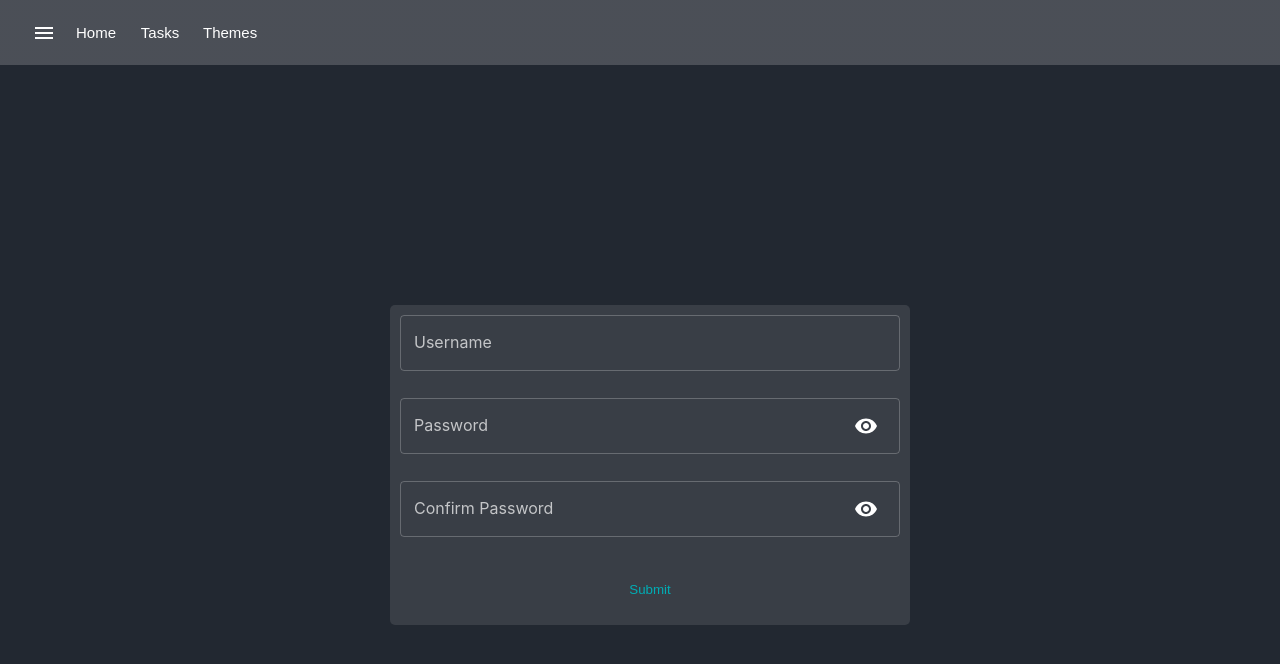
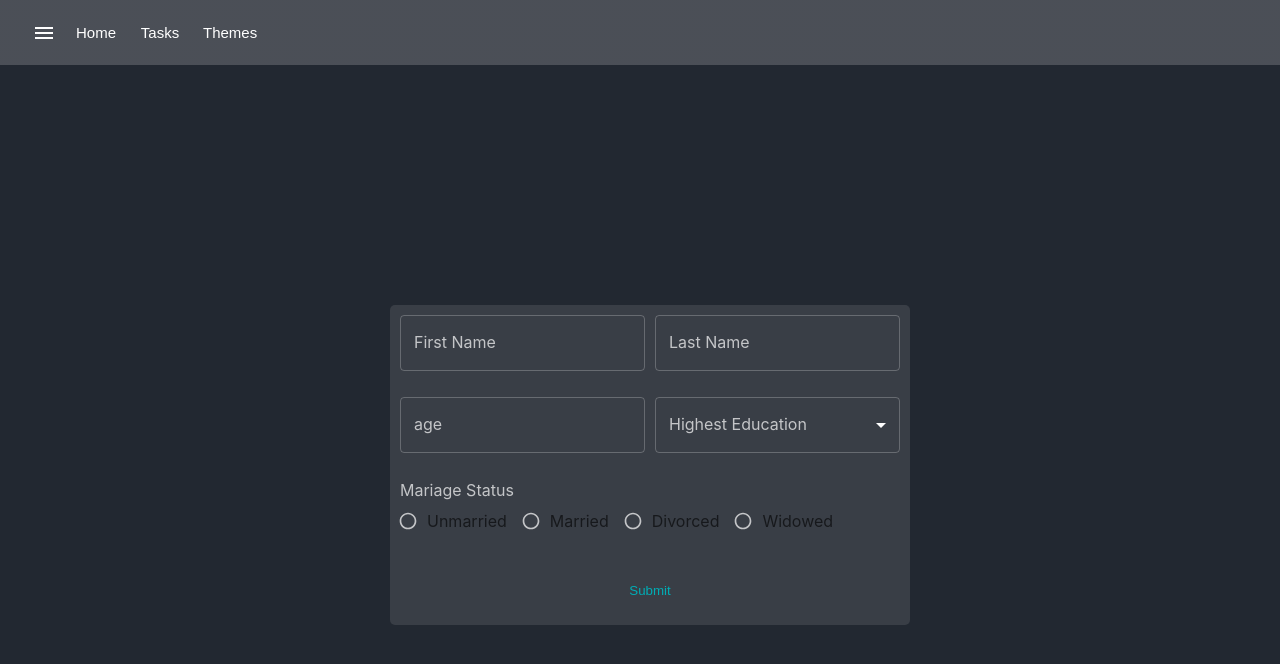
Before and after one commit to Xorbak/Portfolio, a React (Create React App) app: page /Registration in a window 1280 px wide. Shown: the top 664 px of the page. Built offline with nearby package versions, Linux system fonts and the light colour scheme.

Commit message:
validation and input bug fixes

```diff
--- a/src/components/Registration/Components/ContactInfo/ContactInfo.tsx
+++ b/src/components/Registration/Components/ContactInfo/ContactInfo.tsx
@@ -82,7 +82,7 @@ export const ContactInfo = (
                   sx={{ width: "100%" }}
                   name="email"
                   component={emailInput}
-                  helperText={errors.email}
+                  helperText={focus.email && errors.email}
                 />
               </Box>
               <Box
--- a/src/components/Registration/Components/ContactInfo/phoneNumberInput.tsx
+++ b/src/components/Registration/Components/ContactInfo/phoneNumberInput.tsx
@@ -7,7 +7,8 @@ export const phoneNumberInput = ({ field, form, ...props }) => {
     <TextField
       sx={styles.scroll}
       autoCorrect="off"
-      type={"number"}
+      inputProps={{ maxLength: 10 }}
+      type="tel"
       autoComplete="off"
       label="Phone number"
       placeholder="Phone number"
--- a/src/components/Registration/Components/Demographics/age.tsx
+++ b/src/components/Registration/Components/Demographics/age.tsx
@@ -6,6 +6,7 @@ export const age = ({ field, form, ...props }) => {
   return (
     <TextField
       fullWidth
+      placeholder="0"
       type={"number"}
       autoComplete="off"
       label="age"
--- a/src/components/Registration/Components/Demographics/firstName.tsx
+++ b/src/components/Registration/Components/Demographics/firstName.tsx
@@ -1,11 +1,16 @@
 import TextField from "@mui/material/TextField";
-import React from "react";
+import React, { useState } from "react";
 
 //@ts-ignore
 export const firstname = ({ field, form, ...props }) => {
+  const [inputValue, setInputValue] = useState("");
+
   return (
     <TextField
       fullWidth
+      onKeyDownCapture={(key) => {
+        /\d/g.test(key.key) && key.preventDefault();
+      }}
       autoComplete="off"
       label="First Name"
       {...field}
--- a/src/components/Registration/Components/Demographics/lastName.tsx
+++ b/src/components/Registration/Components/Demographics/lastName.tsx
@@ -6,6 +6,9 @@ export const lastname = ({ field, form, ...props }) => {
   return (
     <TextField
       fullWidth
+      onKeyDownCapture={(key) => {
+        /\d/g.test(key.key) && key.preventDefault();
+      }}
       autoComplete="off"
       label="Last Name"
       {...field}
--- a/src/components/Registration/Components/Demographics/maritalStatus.tsx
+++ b/src/components/Registration/Components/Demographics/maritalStatus.tsx
@@ -16,7 +16,7 @@ export const married = ({ field, form, ...props }) => {
         {...field}
         {...props}
       >
-        <FormControlLabel
+        <FormControlLabel //map through an array instead
           value="Unmarried"
           control={<Radio size="small" />}
           label="Unmarried"
--- a/src/components/Registration/Components/validation/demographicsSchema.tsx
+++ b/src/components/Registration/Components/validation/demographicsSchema.tsx
@@ -3,6 +3,7 @@ import * as yup from "yup";
 const demographicSchema = yup.object().shape({
   firstname: yup
     .string()
+    .matches(/^[a-zA-Z]+$/g, "Firstnames cant have numbers")
     .min(3, "Must be atleast 3 characters")
     .max(20, "Cannot be longer than 20 characters")
     .required("Firstname cannot be empty"),
@@ -10,9 +11,11 @@ const demographicSchema = yup.object().shape({
     .string()
     .min(3, "Must be atleast 3 characters")
     .max(20, "Cannot be longer than 20 characters")
+    .matches(/^[a-zA-Z]+$/g, "Lastnames cant have numbers")
     .required("Lastname cannot be empty"),
   age: yup
     .number()
+    .nullable()
     .positive()
     .max(99, "You are not older that 99, stop lying")
     .required(),
--- a/src/components/Registration/Components/validation/idschema.tsx
+++ b/src/components/Registration/Components/validation/idschema.tsx
@@ -11,7 +11,7 @@ const idschema = yup.object().shape({
     .string()
     .min(8, "Your password must be atleast 8 characters long ")
     .matches(
-      /^(?=.*[A-Za-z])(?=.*\d)(?=.*[@$!%*#?&])[A-Za-z\d@$!%*#?&]{8,}$/gm,
+      /^(?=.*[A-Z][a-z])(?=.*\d)(?=.*[@$!%*#?&])[A-Za-z\d@$!%*#?&]{8,}$/gm,
       "Password must have at least 8 characters,contain at least 1 uppercase letter, 1 lowercase letter,1 special character, and 1 number."
     )
     .required("Required"),
--- a/src/components/Registration/RegistrationForm.tsx
+++ b/src/components/Registration/RegistrationForm.tsx
@@ -33,9 +33,9 @@ export const RegistrationForm = () => {
 
   const [formModal, setFormModal] = useState<formModal>({
     // Each step opens the next window by making the current state false and the next true, numbers might work better
-    identification: true,
+    identification: false,
     contactDetails: false,
-    demographics: false,
+    demographics: true,
     review: false,
   });
 
```
